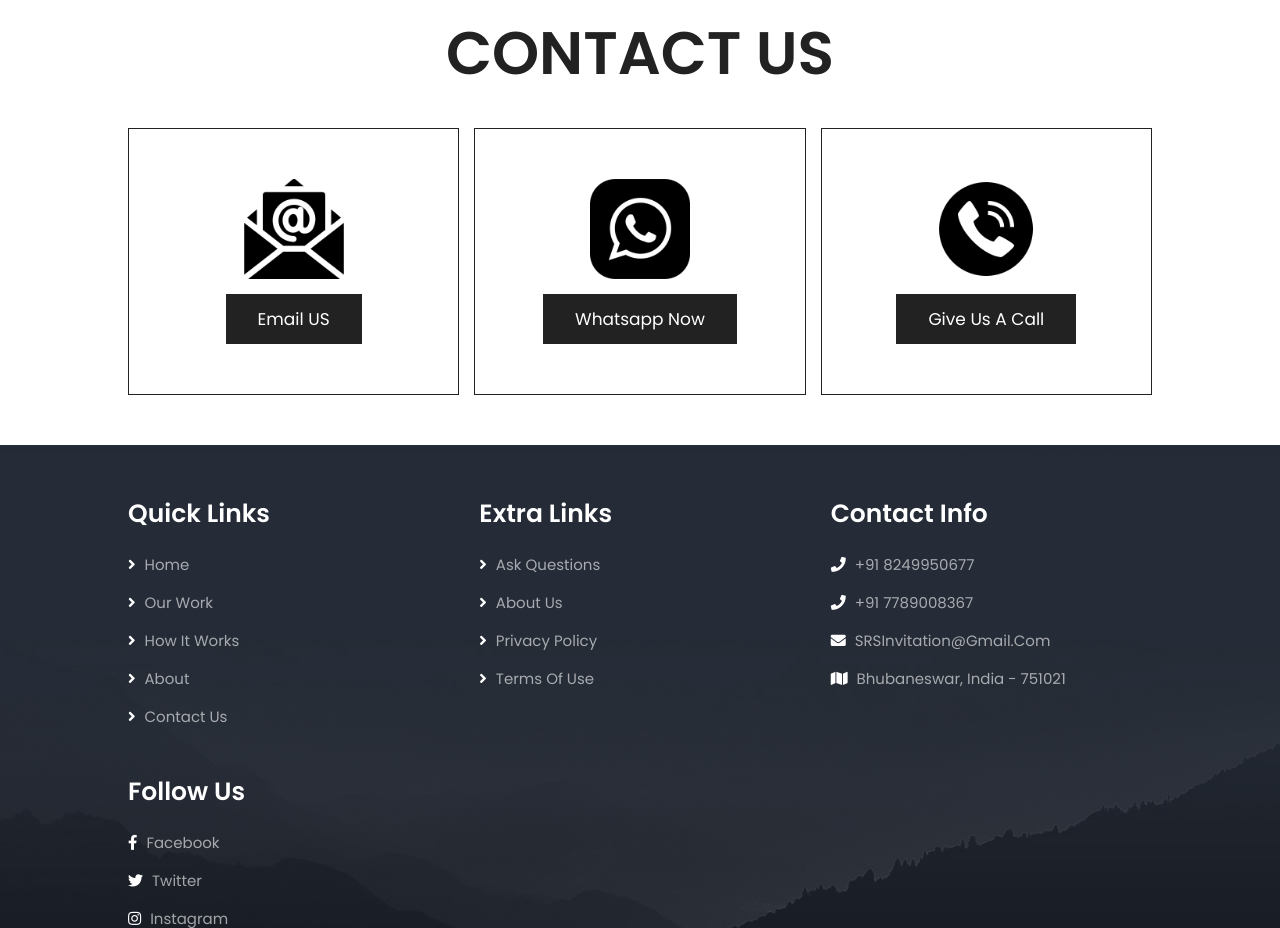
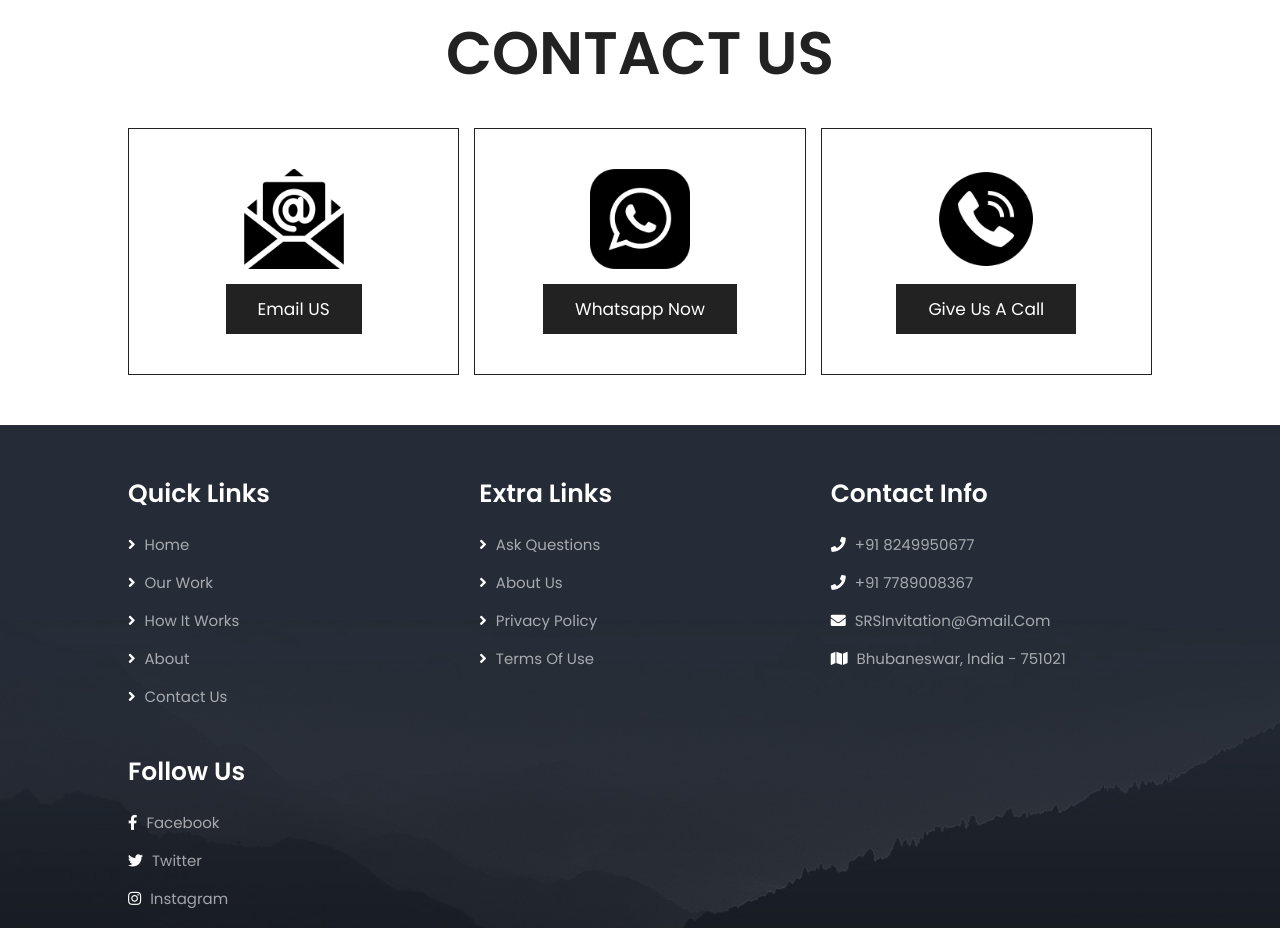
Before and after one commit to Sarbajeet143/SRS-Invitation.github.io, a plain HTML site: page index.html in a window 1280 px wide. Shown: the part 4900-5828 px from the top of the page. Drawn offline with nearby package versions, Linux system fonts and the light colour scheme.

Commit message:
my invitation website

```diff
--- a/css/style.css
+++ b/css/style.css
@@ -348,12 +348,12 @@ section{
  /* Contact us  */
 .contact-us .box-container{
    display: grid;
-   grid-template-columns: repeat(auto-fit, minmax(20rem, 1fr));
+   grid-template-columns: repeat(auto-fit, minmax(10rem, 1fr));
    gap:1.5rem;
 }
 
 .contact-us .box-container .box{
-   padding:5rem;
+   padding:4rem;
    text-align: center;
    border:var(--border);
 }
@@ -362,7 +362,7 @@ section{
    height: 10rem;
 }
 
-
+/* Contact us end  */
 
 /* footer  */
 
```
